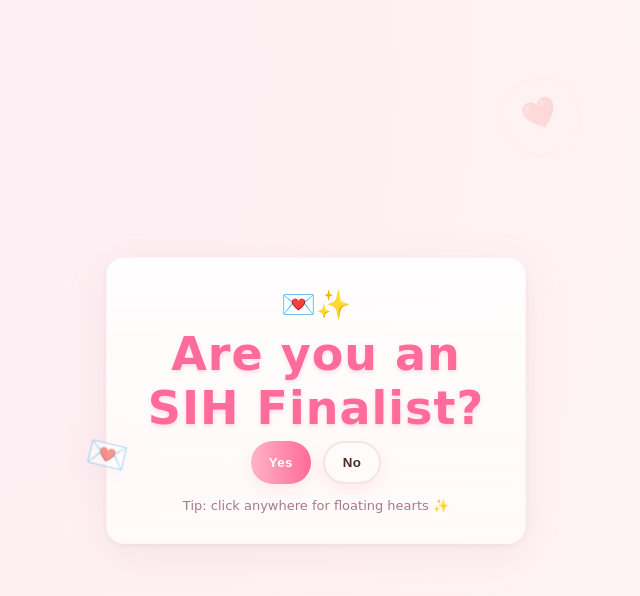
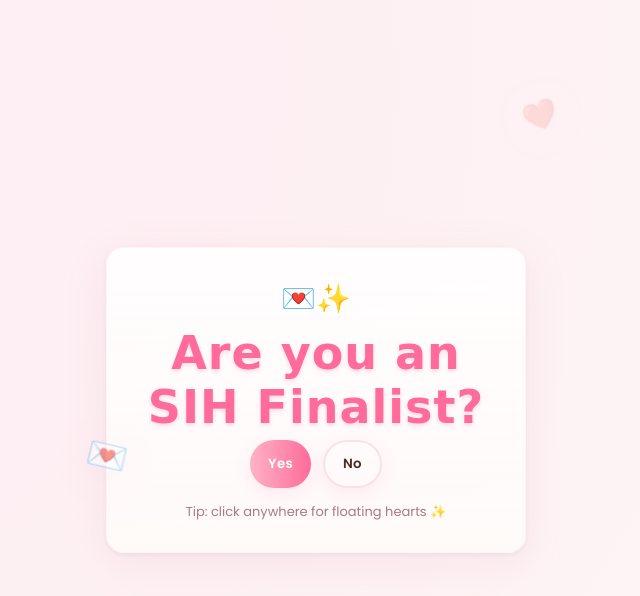
Before and after one commit to TAMILJUNIOR/SIH_FINALIST, a plain HTML site: page index.html in a window 1280 px wide. Shown: the whole page, without its empty margins (324-964 px from the left). Drawn offline with Linux system fonts and the light colour scheme.

Commit message:
Update index.html

```diff
--- a/index.html
+++ b/index.html
@@ -6,7 +6,8 @@
   <title>SIH Finalist?</title>
 
   <!-- Google fonts -->
-  <link href="https://fonts.googleapis.com/css2?family=Great+Vibes&family=Montserrat:wght@300;600&display=swap" rel="stylesheet">
+  <link href="https://fonts.googleapis.com/css2?family=Great+Vibes&family=Poppins:wght@300;400;600&display=swap" rel="stylesheet">
+
 
   <link rel="stylesheet" href="style.css">
 </head>
```
